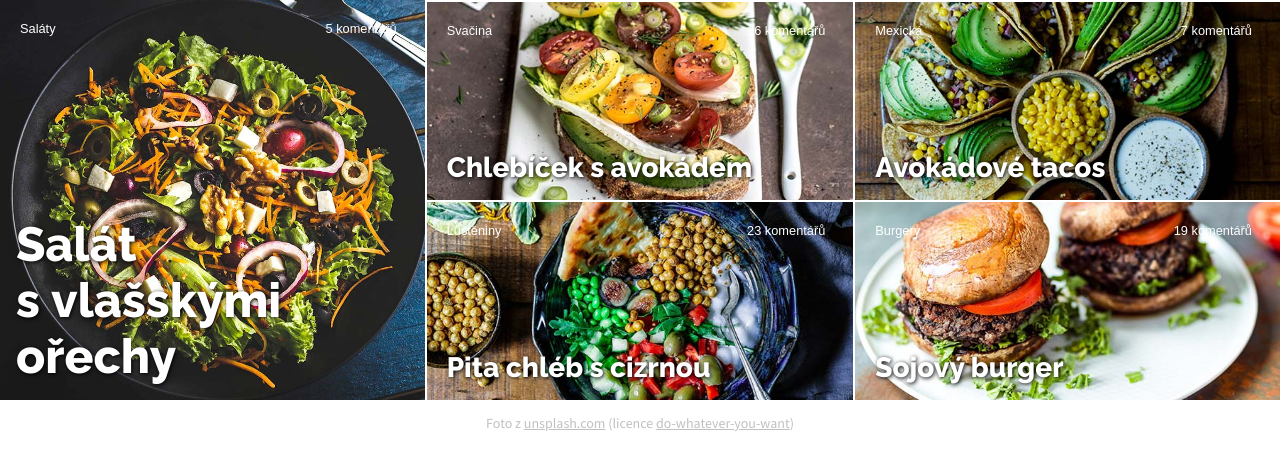
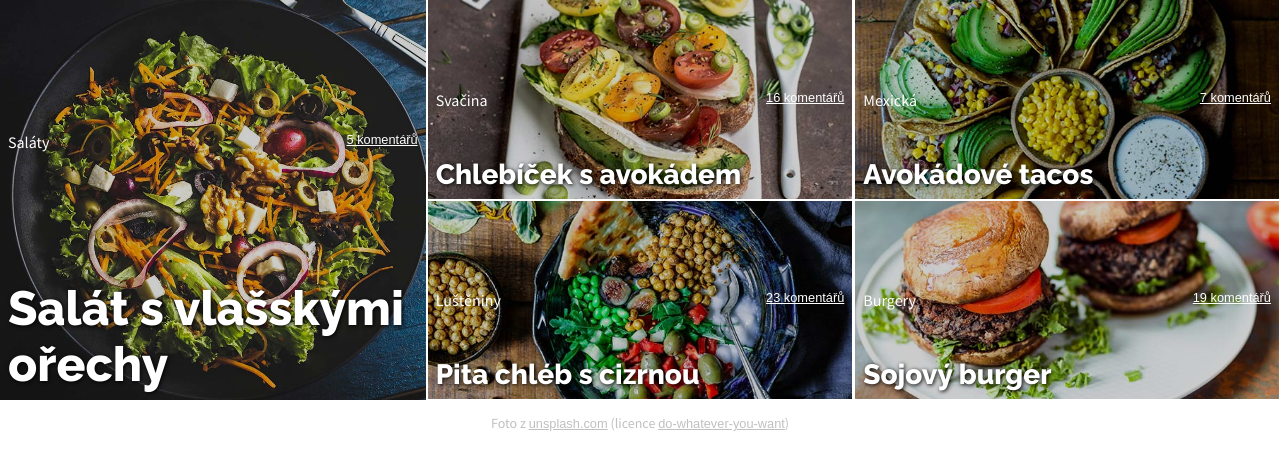
Before and after one commit to tvorimweb-2021-praha-jaro/du-4---recepty-vanilysky, a plain HTML site: page vege/index.html in a window 1280 px wide. Drawn offline with Linux system fonts and the light colour scheme.

Commit message:
HOTOVO-opraveno dle komentů a předěláno na flex

```diff
--- a/vege/index.html
+++ b/vege/index.html
@@ -1,5 +1,5 @@
 <!DOCTYPE html>
-<html>
+<html lang="cs">
 
 <head>
     <meta charset="utf-8">
@@ -7,75 +7,86 @@
     <title>Recepty</title>
     <link href="https://fonts.googleapis.com/css?family=Source+Sans+Pro:400,700|Raleway:600,800&amp;subset=latin-ext"
         rel="stylesheet">
-    <link rel="stylesheet" href="recepty.css">
     <link rel="stylesheet" href="style.css">
 </head>
 
 <body>
 
+    <!-- hlavni recept -->
+
     <div class="recepty">
 
-        <!-- hlavni recept -->
+        <article class="hlavni-recept">
 
-        <div class="hlavni-recept">
+            <h2 class="recept-nazev">Salát s vlašskými ořechy</h2>
 
-            <h1>Salát s&nbsp;vlašskými ořechy</h1>
-            <h3 class="vlevo">Saláty</h3>
-            <h3 class="vpravo">5 komentářů</h3>
+            <p class="recept-meta">
+                <strong class="recept-rubrika">Saláty</strong>
+                <a href="" class="recept-komentare">5 komentářů</a>
+            </p>
+
+        </article>
 
 
 
-        </div>
+        <!-- maly recept 2 -->
 
         <div class="maly-recept">
 
-            <!-- maly recept 2 -->
+            <article class="recept chlebicek">
 
+                <h2 class="recept-nazev">Chlebíček s&nbsp;avokádem</h2>
 
-            <div class="chlebicek">
+                <p class="recept-meta">
+                    <strong class="recept-rubrika">Svačina</strong>
+                    <a href="" class="recept-komentare">16 komentářů</a>
+                </p>
 
-                <h2>Chlebíček s&nbsp;avokádem</h2>
-                <h3 class="vlevo">Svačina</h3>
-                <h3 class="vpravo">16 komentářů</h3>
-
-            </div>
-
-
+            </article>
 
 
             <!-- maly recept 3 -->
 
-            <div class="cizrna">
+            <article class="recept cizrna">
 
-                <h2>Pita chléb s&nbsp;cizrnou</h2>
-                <h3 class="vlevo">Luštěniny</h3>
-                <h3 class="vpravo">23 komentářů</h3>
+                <h2 class="recept-nazev">Pita chléb s&nbsp;cizrnou</h2>
 
-            </div>
+                <p class="recept-meta">
+                    <strong class="recept-rubrika">Luštěniny</strong>
+                    <a href="" class="recept-komentare">23 komentářů</a>
+                </p>
+
+            </article>
 
             <!-- maly recept 4 -->
 
-            <div class="tacos">
+            <article class="recept tacos">
 
-                <h2>Avokádové tacos</h2>
-                <h3 class="vlevo">Mexická</h3>
-                <h3 class="vpravo">7 komentářů</h3>
+                <h2 class="recept-nazev">Avokádové tacos</h2>
 
-            </div>
+                <p class="recept-meta">
+                    <strong class="recept-rubrika">Mexická</strong>
+                    <a href="" class="recept-komentare">7 komentářů</a>
+                </p>
+
+            </article>
 
             <!-- maly recept 5 -->
 
-            <div class="burger">
+            <article class="recept burger">
 
-                <h2>Sojový burger</h2>
-                <h3 class="vlevo">Burgery</h3>
-                <h3 class="vpravo">19 komentářů</h3>
+                <h2 class="recept-nazev">Sojový burger</h2>
 
-            </div>
+                <p class="recept-meta">
+                    <strong class="recept-rubrika">Burgery</strong>
+                    <a href="" class="recept-komentare">19 komentářů</a>
+                </p>
 
+            </article>
         </div>
 
     </div>
+
 
     <footer class="paticka">
         <p>Foto z <a href="https://unsplash.com">unsplash.com</a> (licence <a
--- a/vege/style.css
+++ b/vege/style.css
@@ -43,99 +43,95 @@ body {
     --primary: white;
 }
 
-.recepty {
+.hlavni-recept {
     display: flex;
-    flex-direction: column;
-}
-
-.hlavni-recept {
-    background-image: url(images/salat.jpg);
+    flex-direction: column-reverse;
+    background-image: linear-gradient(hsla(0 0% 0% / 0.2), hsla(0 0% 0% / 0.2)), url(images/salat.jpg);
     background-size: cover;
     background-position: center;
     background-repeat: no-repeat;
     min-height: 200px;
     width: 100%;
-    position: relative;
+    color: var(--primary);
+    padding: 0.5rem;
 }
 
+.recept {
+    display: flex;
+    flex-direction: column-reverse;
+    min-height: 90px;
+    padding: 0.5rem;
+    border: 1px solid var(--primary);
+    color: var(--primary);
+    background-size: cover;
+    background-position: center;
+    background-repeat: no-repeat;
+    width: 100%;
+}
+
+
 .chlebicek {
-    background-image: url(images/chlebicek.jpg);
+    background-image: linear-gradient(hsla(0 0% 0% / 0.2), hsla(0 0% 0% / 0.2)), url(images/chlebicek.jpg);
 }
 
 .cizrna {
-    background-image: url(images/cizrna.jpg);
+    background-image: linear-gradient(hsla(0 0% 0% / 0.2), hsla(0 0% 0% / 0.2)), url(images/cizrna.jpg);
 }
 
 .tacos {
-    background-image: url(images/tacos.jpg);
+    background-image: linear-gradient(hsla(0 0% 0% / 0.2), hsla(0 0% 0% / 0.2)), url(images/tacos.jpg);
 }
 
 .burger {
-    background-image: url(images/burger.jpg);
+    background-image: linear-gradient(hsla(0 0% 0% / 0.2), hsla(0 0% 0% / 0.2)), url(images/burger.jpg);
 }
 
-.chlebicek,
-.cizrna,
-.tacos,
-.burger {
-    background-size: cover;
-    background-position: center;
-    background-repeat: no-repeat;
-    min-height: 90px;
-    width: 100%;
-    position: relative;
-    border-top: 2px solid var(--primary);
-}
-
-h1 {
+.hlavni-recept h2 {
     font-family: Raleway, sans-serif;
     font-size: 1.75rem;
     font-weight: 800;
     color: var(--primary);
-    position: absolute;
-    bottom: 0;
-    left: 0.5rem;
-    padding: 0.5rem;
-    margin-bottom: 0.5rem;
-    margin-right: 5rem;
     text-shadow: 1px 1px 4px #000000;
+    padding-top: 8rem;
 }
 
-h2 {
+.recept-nazev {
     font-family: Raleway, sans-serif;
     font-weight: 800;
     font-size: 1.2rem;
     color: var(--primary);
-    position: absolute;
-    bottom: 0;
-    padding: 0.5rem;
-    margin-bottom: 0.5rem;
-    text-shadow: 1px 1px 4px #000000
+    text-shadow: 1px 1px 4px #000000;
+    margin: 0;
+   padding-top: 3rem;
+
 }
 
-h3 {
+a {
     font-family: ‘Source Sans Pro’, sans-serif;
     font-weight: 400;
     font-size: 0.8rem;
     color: var(--primary);
-    padding: 0.5rem;
 }
 
-.vlevo {
-    position: absolute;
-    top: 0;
+.recept-meta {
+    display: flex;
+    justify-content: space-between;
+    margin: 0;
 }
 
-.vpravo {
-    position: absolute;
-    right: 0.5rem;
-    top: 0;
+.recept-rubrika {
+    font-weight: normal;
 }
+
 
 @media screen and (min-width: 480px) {
 
+    .recepty {
+        display: flex;
+        flex-direction: column;
+    }
+
     .hlavni-recept {
-        display: flex;
         width: 100%;
         min-height: 250px;
     }
@@ -145,16 +141,21 @@ h3 {
         flex-wrap: wrap;
     }
 
+    .cizrna,
     .chlebicek,
-    .cizrna,
     .tacos,
     .burger {
+        display: flex;
         flex-basis: 50%;
         min-height: 150px;
     }
 
     .cizrna {
-        order: 2;
+        order: 1;
+    }
+
+    .tacos {
+        order: 3;
     }
 
     .burger {
@@ -166,24 +167,18 @@ h3 {
         border-left: 2px solid var(--primary);
     }
 
-    h1 {
+    .recept-nazev {
+        font-size: 1.5rem;
+    }
+
+    .hlavni-recept h2 {
         font-size: 2rem;
     }
 
-    h2 {
-        font-size: 1.5rem;
-        padding-left: 1.25rem;
+    .recept-meta {
+        justify-content: space-between;
+        align-items: flex-start;
     }
-
-    .vlevo {
-        padding-left: 1.25rem;
-    }
-
-    .vpravo {
-        padding-right: 1.25rem;
-    }
-
-}
 
 @media screen and (min-width: 860px) {
 
@@ -195,7 +190,7 @@ h3 {
     .hlavni-recept {
         min-height: 400px;
         flex-basis: calc(1/3 * 100%);
-        border-right: 2px solid var(--primary);
+        border-right: 1px solid var(--primary);
     }
 
     .maly-recept {
@@ -204,13 +199,25 @@ h3 {
         flex-basis: calc(2/3 * 100%);
     }
 
-    h1 {
+    .chlebicek,
+    .tacos {
+        border-top: none;
+    }
+
+    .cizrna {
+        order: 4;
+    }
+
+    .burger {
+        order: 5;
+    }
+
+    .recept-nazev {
+        font-size: 1.75rem;
+    }
+
+    .hlavni-recept h2 {
         font-size: 3rem;
     }
 
-    h2 {
-        font-size: 1.75rem;
-    }
-
-
 }
```
